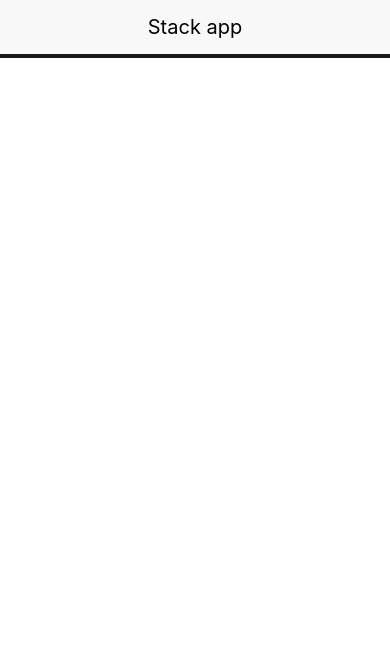
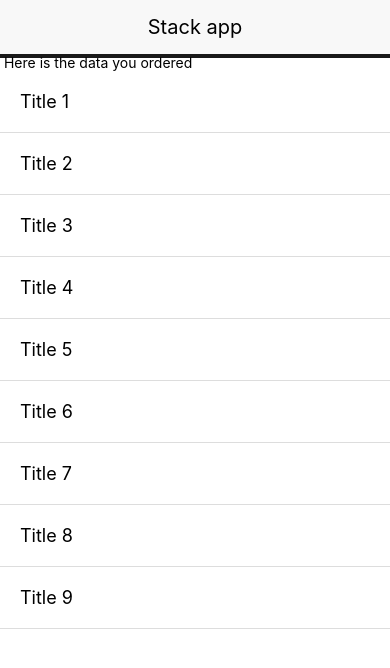
Before and after one commit to gunnerr91/stackapp, a React Native app: screen / in a window 390 px wide. Shown: the top 668 px of the page. Built offline with nearby package versions, Linux system fonts and the light colour scheme.

Commit message:
added list item and flatlist

```diff
--- a/src/App.js
+++ b/src/App.js
@@ -4,12 +4,14 @@ import { Provider } from "react-redux";
 import { createStore } from "redux";
 import reducers from "./reducers/Index";
 import Header from "./components/shared/Header";
+import LibraryList from "./components/LibraryList";
 
 const App = () => {
   return (
     <Provider store={createStore(reducers)}>
-      <View>
+      <View style={{ flex: 1 }}>
         <Header header="Stack app" />
+        <LibraryList />
       </View>
     </Provider>
   );
--- /dev/null
+++ b/src/components/LibraryList.js
@@ -0,0 +1,33 @@
+import React, { Component } from "react";
+import { View, Text, FlatList } from "react-native";
+import { connect } from "react-redux";
+import ListItem from "./ListItem";
+
+const mapStateToProps = state => {
+  return {
+    libraryList: state.libraries
+  };
+};
+
+class LibraryList extends Component {
+  renderItem(library) {
+    return <ListItem library={library} />;
+  }
+
+  render() {
+    return (
+      <View>
+        <Text> Here is the data you ordered</Text>
+        <FlatList
+          data={this.props.libraryList}
+          renderItem={this.renderItem}
+          keyExtractor={library => {
+            library.id;
+          }}
+        />
+      </View>
+    );
+  }
+}
+
+export default connect(mapStateToProps)(LibraryList);
--- /dev/null
+++ b/src/components/ListItem.js
@@ -0,0 +1,29 @@
+import React, { Component } from "react";
+import { View, Text } from "react-native";
+import CardSection from "./shared/CardSection";
+
+class ListItem extends Component {
+  render() {
+    // console.log(this.props);
+    return (
+      <CardSection>
+        <View style={styles.wrapper}>
+          <Text style={styles.title}>{this.props.library.item.title}</Text>
+        </View>
+      </CardSection>
+    );
+  }
+}
+
+const styles = {
+  title: {
+    fontSize: 18,
+    paddingLeft: 15
+  },
+  wrapper: {
+    paddingTop: 15,
+    paddingBottom: 15
+  }
+};
+
+export default ListItem;
--- a/src/reducers/LibraryList.json
+++ b/src/reducers/LibraryList.json
@@ -28,5 +28,20 @@
     "id": 6,
     "title": "Title 6",
     "description": "Some description for 6"
+  },
+  {
+    "id": 7,
+    "title": "Title 7",
+    "description": "Some description for 7"
+  },
+  {
+    "id": 8,
+    "title": "Title 8",
+    "description": "Some description for 8"
+  },
+  {
+    "id": 9,
+    "title": "Title 9",
+    "description": "Some description for 9"
   }
 ]
--- a/src/reducers/LibraryReducer.js
+++ b/src/reducers/LibraryReducer.js
@@ -1 +1,3 @@
-export default () => [];
+import data from "./LibraryList.json";
+
+export default () => data;
```
